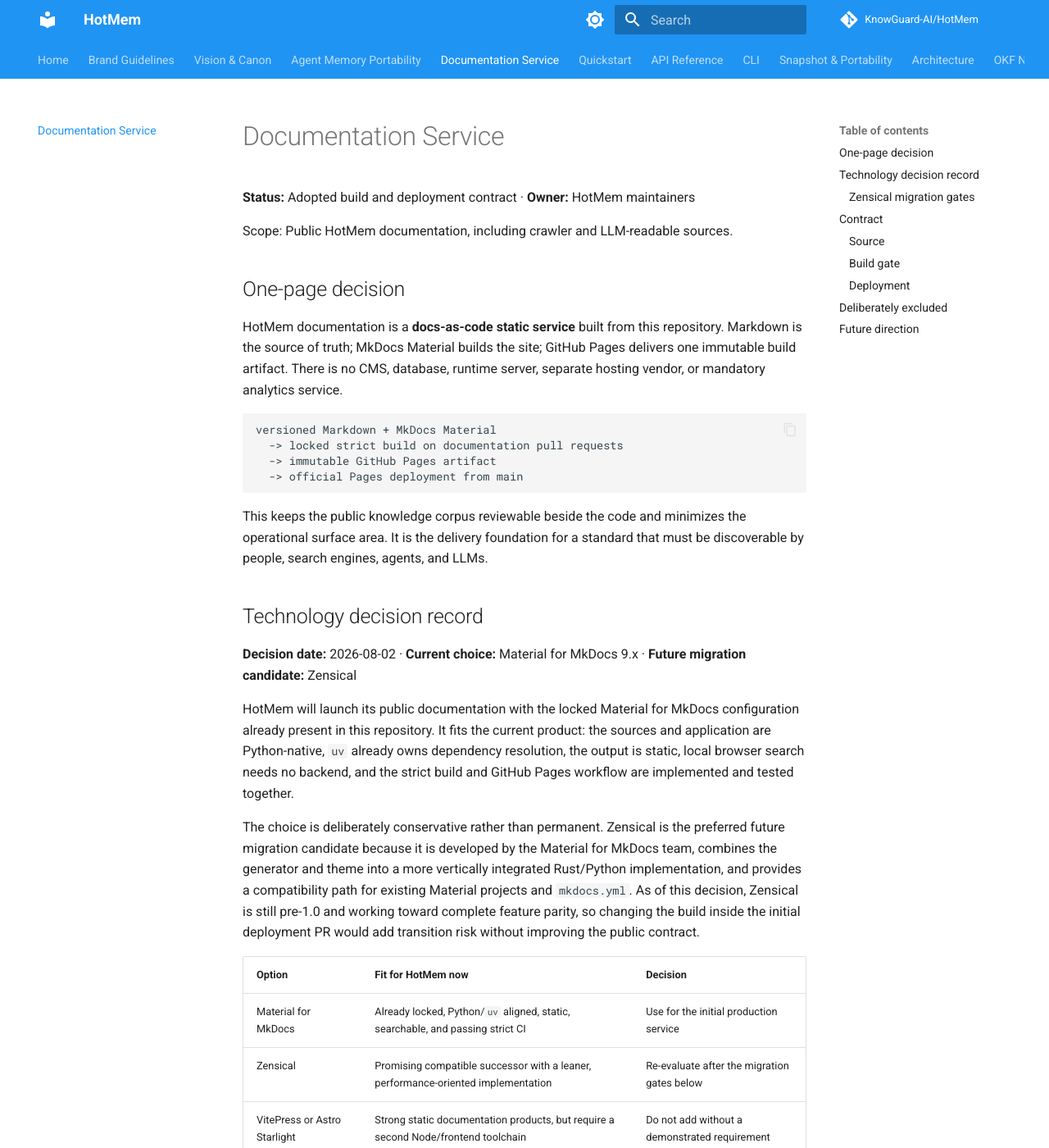
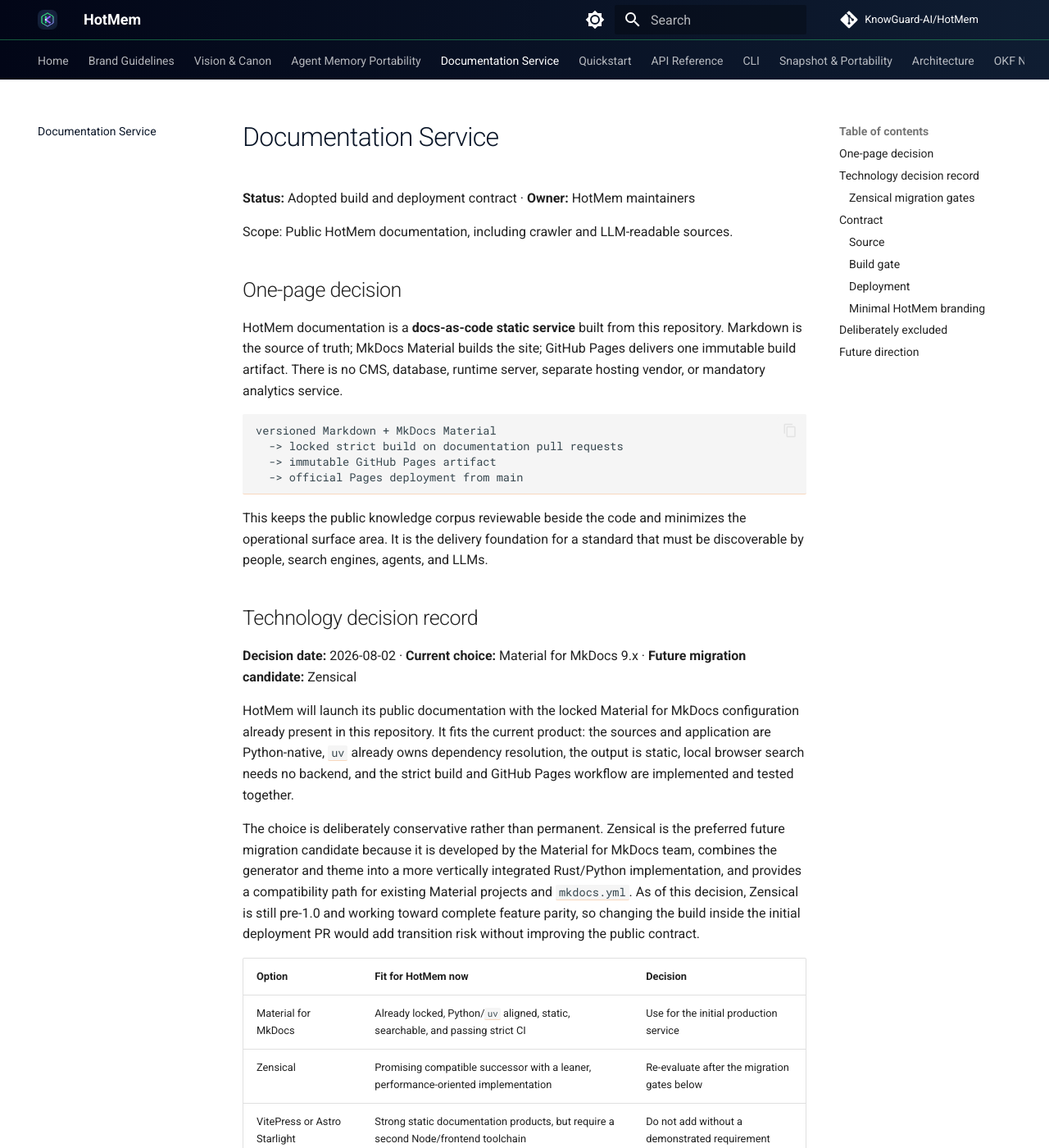
Before and after one commit to KnowGuard-AI/HotMem, an MkDocs documentation site: the page built from docs/documentation-service.md, in a window 1280 px wide and 1400 px high. Shown: the whole window at 82% size. Built offline with MkDocs 1.6.1 and Material for MkDocs 9.7.7, drawn with Linux system fonts in a browser that asks for light colours; comment, search, counter and statistics services are not loaded; some of the changed text lies outside the part shown.

Commit message:
docs: brand and verify Pages deployment

```diff
--- /dev/null
+++ b/docs/assets/stylesheets/extra.css
@@ -0,0 +1,55 @@
+:root {
+  --hotmem-void: #020617;
+  --hotmem-navy: #0a1628;
+  --hotmem-navy-light: #0f1d32;
+  --hotmem-green: #2ecc71;
+  --hotmem-violet: #8b5cf6;
+  --hotmem-orange: #fab37b;
+  --md-primary-fg-color: var(--hotmem-navy);
+  --md-primary-fg-color--light: var(--hotmem-navy-light);
+  --md-primary-fg-color--dark: var(--hotmem-void);
+  --md-accent-fg-color: var(--hotmem-green);
+}
+
+[data-md-color-scheme="slate"] {
+  --md-default-bg-color: var(--hotmem-void);
+  --md-default-bg-color--light: #07101e;
+  --md-primary-fg-color: var(--hotmem-navy);
+  --md-accent-fg-color: #36d97d;
+}
+
+.md-header,
+.md-tabs {
+  background: linear-gradient(90deg, var(--hotmem-void), var(--hotmem-navy-light));
+}
+
+.md-header {
+  border-bottom: 1px solid color-mix(in srgb, var(--hotmem-green) 42%, transparent);
+}
+
+.md-logo img,
+.md-logo svg {
+  border-radius: 0.35rem;
+}
+
+.md-typeset h1,
+.md-typeset h2 {
+  letter-spacing: -0.02em;
+}
+
+.md-typeset h1 {
+  color: var(--hotmem-navy);
+}
+
+[data-md-color-scheme="slate"] .md-typeset h1 {
+  color: #f8fafc;
+}
+
+.md-typeset a {
+  text-decoration-color: color-mix(in srgb, var(--hotmem-violet) 55%, transparent);
+  text-underline-offset: 0.15em;
+}
+
+.md-typeset code {
+  border-bottom: 1px solid color-mix(in srgb, var(--hotmem-orange) 45%, transparent);
+}
--- a/docs/documentation-service.md
+++ b/docs/documentation-service.md
@@ -116,6 +116,19 @@
 - `/snapshot-v2/` — snapshot contract;
 - `/llms.txt` — compact crawler/LLM source.
 
+The deployment job verifies each of these routes against the URL returned by
+GitHub Pages. Issue #75 is closed automatically only after the deployment and
+all route checks succeed. A pull-request merge alone does not close it.
+
+### Minimal HotMem branding
+
+The generated site uses the KnowGuard engram as its header logo and favicon.
+A small repository-owned stylesheet applies the canonical dark navy, emerald,
+violet, and HotMem orange palette without introducing a frontend framework,
+remote theme service, or runtime dependency. Branding remains an additive
+presentation layer over portable Markdown; it cannot become a condition for
+reading or rebuilding the documentation.
+
 ## Deliberately excluded
 
 - a separate documentation server or API;
--- a/mkdocs.yml
+++ b/mkdocs.yml
@@ -9,14 +9,18 @@
 
 theme:
   name: material
+  logo: assets/brand/hotmem.svg
+  favicon: assets/brand/hotmem.svg
   palette:
     - scheme: default
-      primary: blue
+      primary: custom
+      accent: custom
       toggle:
         icon: material/brightness-7
         name: Switch to dark mode
     - scheme: slate
-      primary: blue
+      primary: custom
+      accent: custom
       toggle:
         icon: material/brightness-4
         name: Switch to light mode
@@ -27,6 +31,9 @@
 
 plugins:
   - search
+
+extra_css:
+  - assets/stylesheets/extra.css
 
 markdown_extensions:
   - admonition
```
Also changed, not shown: docs/assets/brand/hotmem.svg (added), 1 other file.
